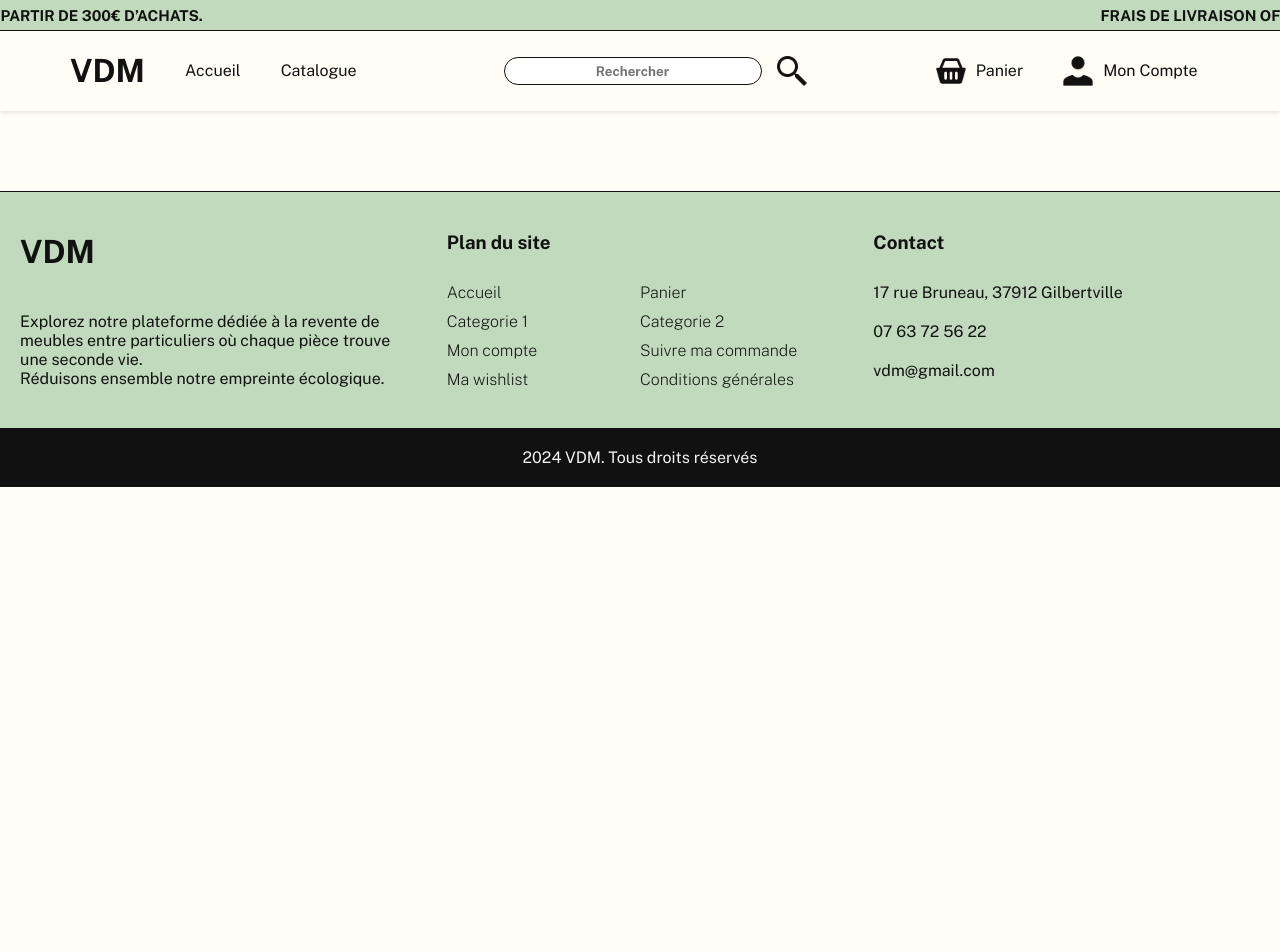
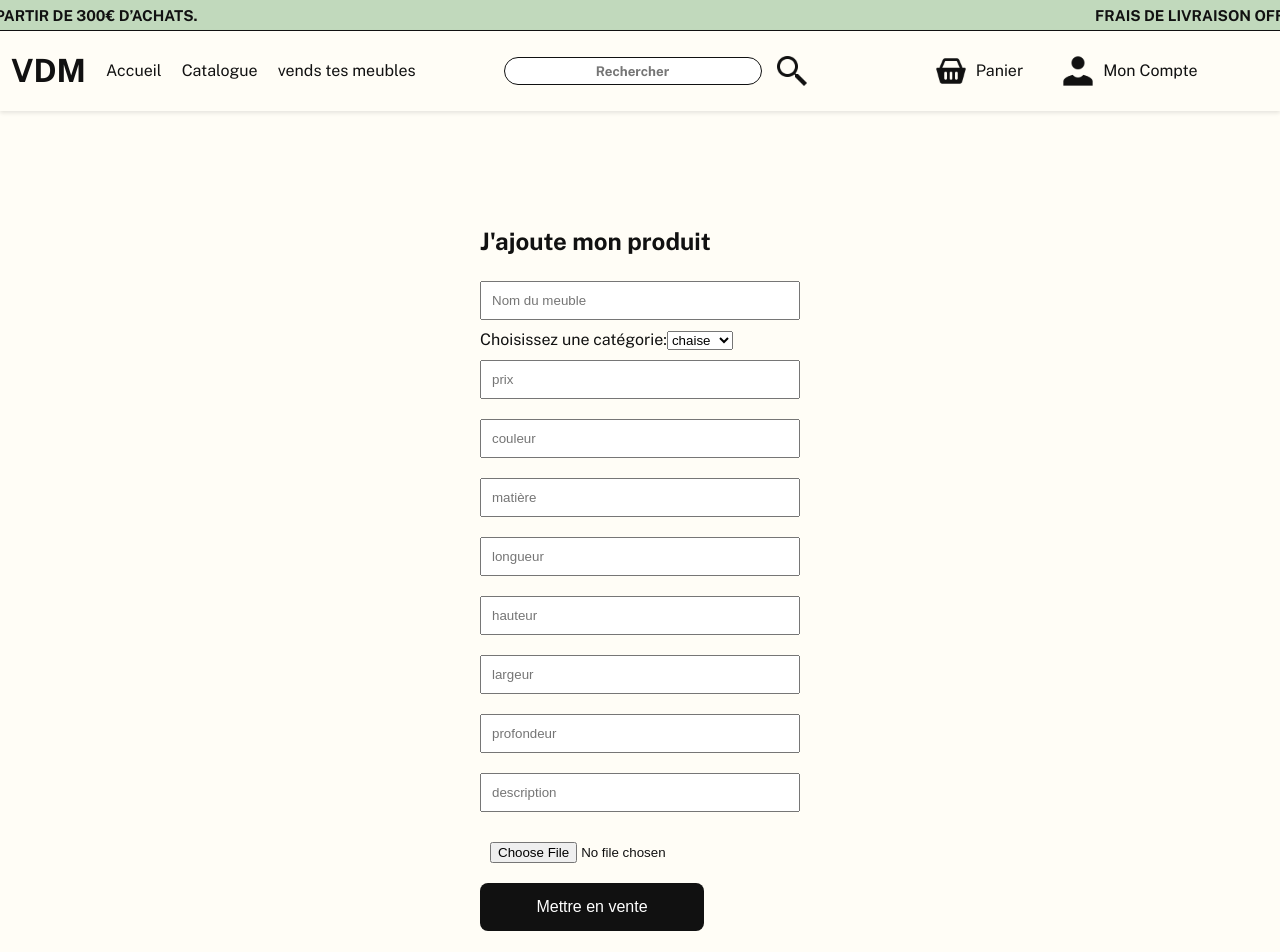
Before and after one commit to chaouchN/projet-collectif-plateforme-de-vente-de-meubles-vdm, a React (Vite) app in the folder frontvdm/: page /AddProduct in a window 1280 px wide. Shown: the top 952 px of the page. Before the commit the page ends 800 px from the top, so only its background shows below. Built offline with nearby package versions, Linux system fonts and the light colour scheme.

Commit message:
ajout formulaire pour mettre un meuble en vente

```diff
--- a/frontvdm/package.json
+++ b/frontvdm/package.json
@@ -15,9 +15,9 @@
     "@mui/icons-material": "^5.15.20",
     "@mui/material": "^5.15.20",
     "bootstrap": "^5.3.3",
-    "react": "^18.3.1",
+    "react": "19.0.0-rc-100dfd7dab-20240701",
     "react-bootstrap": "^2.10.3",
-    "react-dom": "^18.3.1",
+    "react-dom": "19.0.0-rc-100dfd7dab-20240701",
     "react-router-dom": "^6.24.0",
     "styled-components": "^6.1.11"
   },
--- a/frontvdm/src/App.jsx
+++ b/frontvdm/src/App.jsx
@@ -9,6 +9,7 @@ import Navbar from './components/Navbar'
 import Footer from './components/Footer'
 import Copyrights from './components/Copyrights'
 import { BrowserRouter as Router, Route, Routes } from 'react-router-dom'
+import AddProduct from "./pages/AddProduct"
 
 
 function App() {
@@ -23,6 +24,7 @@ function App() {
       <Route path="/login" element={<Login/>} />
       <Route path="/register" element={<Register/>} />
       <Route path="/product/:id" element={<ProductPage/>} />
+      <Route path="/AddProduct" element={<AddProduct/>} />
     </Routes>
     <Footer/>
     <Copyrights/>
--- a/frontvdm/src/components/Navbar.jsx
+++ b/frontvdm/src/components/Navbar.jsx
@@ -18,7 +18,7 @@ const Left = styled.div`
   display: flex;
   justify-content: center;
   align-items: center;
-  gap: 40px;
+  gap: 20px;
 `;
 
 const Logo = styled.h1``;
@@ -91,6 +91,7 @@ const Navbar = () => {
           <Link to="/" style={{ textDecoration: "none", color: "#111111" }}><Logo>VDM</Logo></Link>
           <Link to="/" style={{ textDecoration: "none", color: "#111111" }}><MenuItem>Accueil</MenuItem></Link>
           <Link to="/catalog" style={{ textDecoration: "none", color: "#111111" }}><MenuItem>Catalogue</MenuItem></Link>
+          <Link to="/AddProduct" style={{ textDecoration: "none", color: "#111111" }}><MenuItem>vends tes meubles</MenuItem></Link>
         </Left>
 
         <Center>
--- a/frontvdm/src/components/Product.jsx
+++ b/frontvdm/src/components/Product.jsx
@@ -68,4 +68,5 @@ const Product = ({ product }) => {
   );
 };
 
+
 export default Product;
--- a/frontvdm/src/components/ProductList.jsx
+++ b/frontvdm/src/components/ProductList.jsx
@@ -1,6 +1,8 @@
 import styled from 'styled-components';
 import products from './products';
 import Product from './Product';
+import { Link } from 'react-router-dom';
+
 
 const Title = styled.h1`
   font-size: 50px;
@@ -27,6 +29,12 @@ const List = styled.div`
   }
 `;
 
+const A = styled.a`
+    margin: 5px 0px;
+    font-size: 12px;
+    text-decoration: underline;
+    cursor: pointer;`
+
 const ProductList = /* async */() => {
 
 
@@ -37,11 +45,16 @@ console.log(test.json) */
   return (
     <>
       <Title>Tous Les Produits</Title>
+
+      <Link to="/AddProduct" style={{ textDecoration: "none", color: "#111111" }}><A>Ajouter au panier</A></Link>
+
       <List>
+
         {products.map((product) => (
           <Product key={product.id} product={product} />
         ))}
       </List>
+
     </>
   );
 };
--- /dev/null
+++ b/frontvdm/src/pages/AddProduct.jsx
@@ -0,0 +1,120 @@
+import styled from "styled-components"
+import { Link } from "react-router-dom"
+
+const Container = styled.div`
+    display: flex;
+    align-items: center;
+    justify-content: center;
+    color : #111111;
+    padding-bottom: 100px;
+`
+
+const Wrapper = styled.div`
+    padding: 20px;
+    width: 25%;
+    border-radius: 15px;
+`
+
+const Title = styled.h1`
+    font-size: 24px;
+    font-weight: 700;
+`
+
+const Form = styled.form`
+    display: flex;
+    flex-direction: column;
+`
+
+const Input = styled.input`
+    flex: 1;
+    min-width: 40%;
+    margin : 10px 0;
+    padding: 10px;
+    &:focus {
+        outline: none;
+    };
+`
+
+
+const Button = styled.button`
+    width:70%;
+    font-family: "Public Sans"
+    border: none;
+    padding: 15px 30px;
+    margin-bottom: 10px;
+    background-color: #111111;
+    color: white;
+    font-weight: 500;
+    font-size: 16px;
+    border-radius: 8px;
+    border: none;
+    cursor: pointer;
+    &:hover {
+        background-color: #C1D9BC;
+        color: #111111;
+    };
+`
+const Label= styled.label`
+   flex: 1;
+    min-width: 40%;
+    margin : 20px 0;
+    padding: 30px;
+    height : 50px;
+    font-size: 16px;
+    &:focus {
+        outline: none;
+    };
+`
+const Select= styled.select`
+   flex: 1;
+    min-width: 40%;
+    margin : 20px 0;
+    padding: 30px;
+    height : 50px;
+    font-size: 16px;
+    &:focus {
+        outline: none;
+    };
+    align-items: right;
+`
+
+const A = styled.a`
+    margin: 5px 0px;
+    font-size: 12px;
+    text-decoration: underline;
+    cursor: pointer;
+`
+
+
+const AddYourProduct = () => {
+  return (
+    <Container>
+        <Wrapper>
+            <Title>J'ajoute mon produit</Title>
+            <Form>
+            <Input placeholder="Nom du meuble" name="name"/>
+                <label> Choisissez une catégorie:
+                <select name="category">
+                    <option value="canapé">canapé</option>
+                    <option value="table">table</option>
+                    <option selected value="chaise">chaise</option>
+                </select>
+                </label>
+                <Input placeholder="prix" name="price"/>
+                <Input placeholder="couleur" name="color"/>
+                <Input placeholder="matière" name="material"/>
+                <Input placeholder="longueur" name="length"/>
+                <Input placeholder="hauteur" name="height"/>
+                <Input placeholder="largeur" name="width"/>
+                <Input placeholder="profondeur" name="depth"/>
+                <Input placeholder="description" name="description"/>
+                <Input type="file" placeholder="image" name="picture"/>
+                <Button>Mettre en vente</Button>
+
+            </Form>
+        </Wrapper>
+    </Container>
+  )
+}
+
+export default AddYourProduct
```
Also changed, not shown: 1 other file (tests, documents, lock files or other folders).
